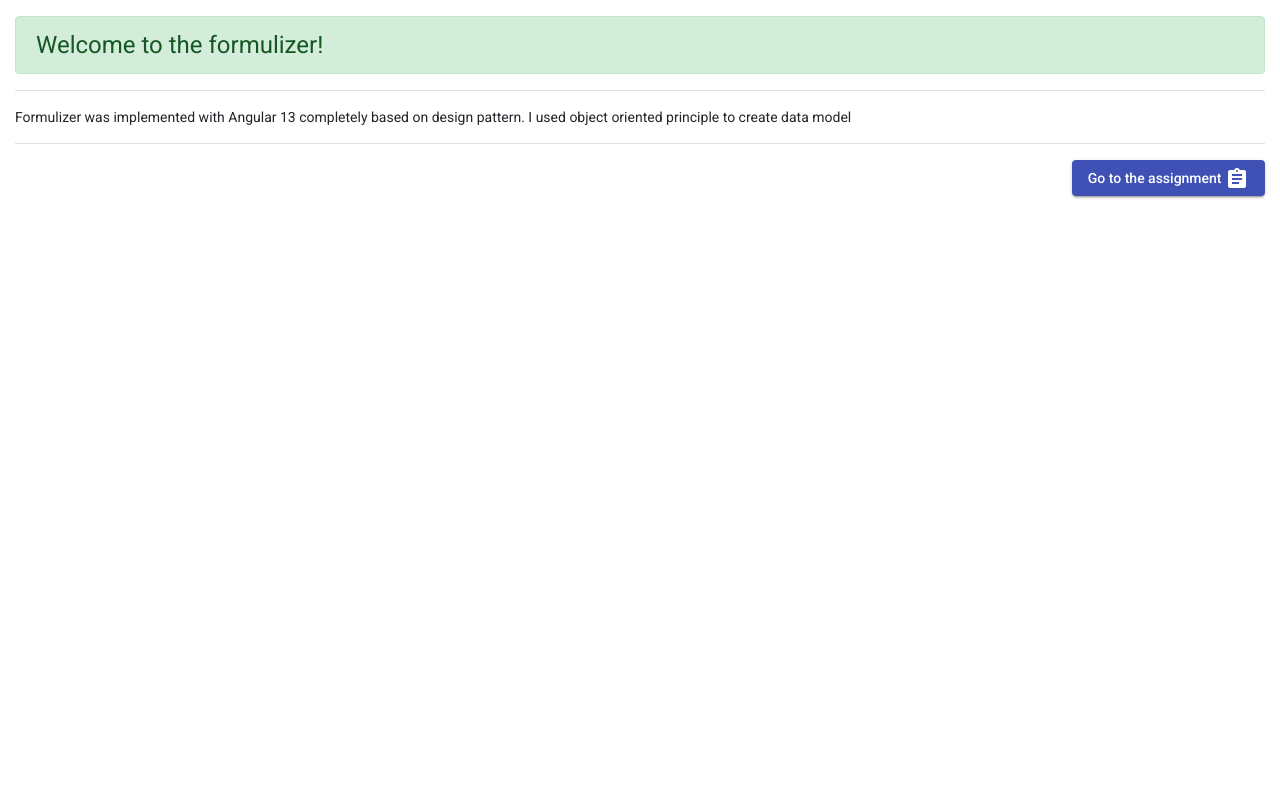
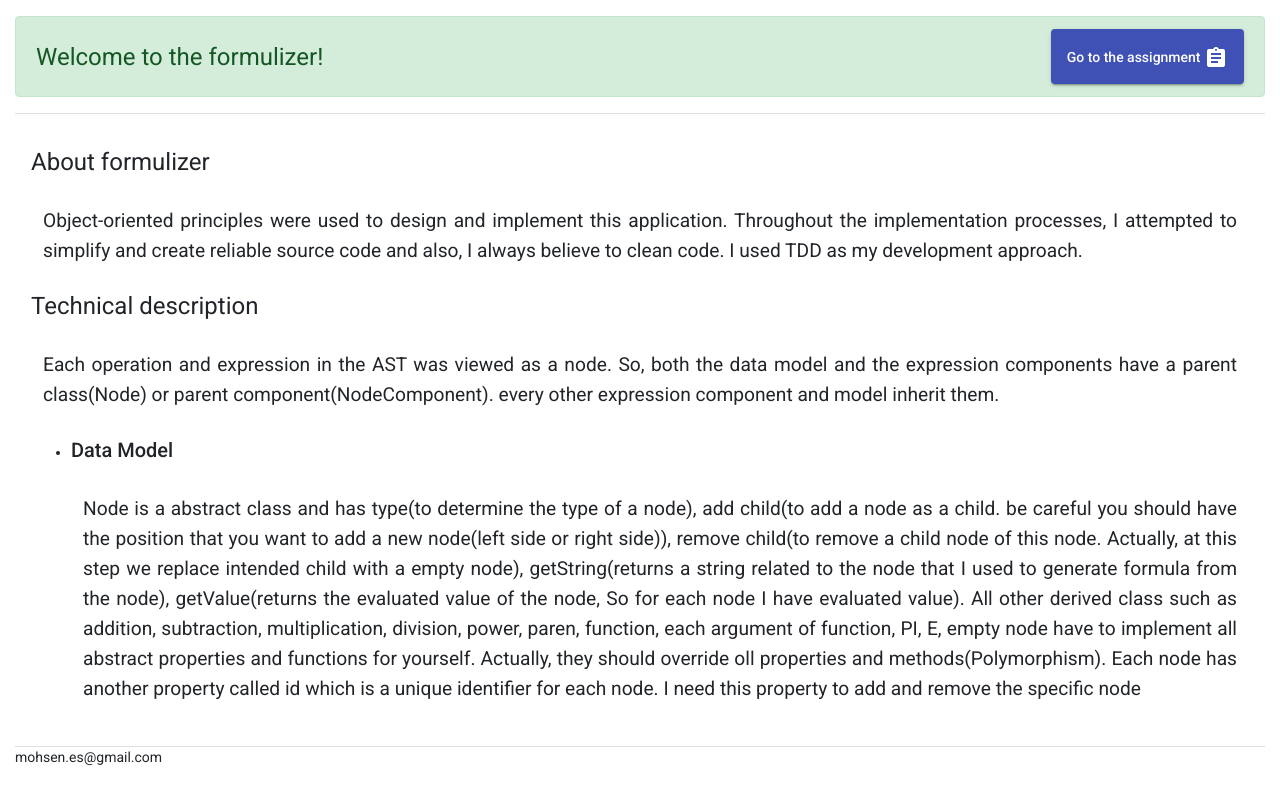
Before and after one commit to Mohsen-Esmaeili/01-formulas, an Angular app: page / in a window 1280 px wide. Shown: the top 804 px of the page. Built offline with nearby package versions, Linux system fonts and the light colour scheme.

Commit message:
documentation

```diff
--- a/src/app/components/home/home.component.html
+++ b/src/app/components/home/home.component.html
@@ -1,12 +1,82 @@
-<div class="alert alert-success">
+<div class="alert alert-success d-flex flex-row justify-content-between align-items-center">
   <h1 class="mb-0">Welcome to the formulizer!</h1>
+  <button mat-raised-button color="primary" class="float-right assignment-button" (click)="onLoadAssignment()">Go to
+    the assignment
+    <mat-icon>assignment</mat-icon>
+  </button>
 </div>
 <mat-divider></mat-divider>
-<article class="my-3">
-  <p>Formulizer was implemented with Angular 13 completely based on design pattern. I used object oriented principle to
-    create data model</p>
+<article class="my-3 p-3 description-content-container">
+  <h1>About formulizer</h1>
+  <p class="description-content">
+    Object-oriented principles were used to design and implement this application. Throughout the implementation
+    processes, I attempted to simplify and create reliable source code and also, I always believe to clean code. I used
+    TDD as my development approach.
+  </p>
+  <h1>Technical description</h1>
+  <p class="description-content">
+    Each operation and expression in the AST was viewed as a node. So, both the data model and the expression components
+    have a parent class(Node) or parent component(NodeComponent). every other expression component and model inherit
+    them.
+  </p>
+  <ul>
+    <li>
+      <h2>Data Model</h2>
+      <p class="description-content">Node is a abstract class and has type(to determine the type of a node), add
+        child(to add a node as a child. be
+        careful you should have the position that you want to add a new node(left side or right side)), remove child(to
+        remove a child node of this node. Actually, at this step we replace intended child with a empty node),
+        getString(returns a string related to the node that I used to generate formula from the node), getValue(returns
+        the evaluated value of the node, So for each node I have evaluated value). All
+        other derived class
+        such as addition, subtraction, multiplication, division, power, paren, function, each argument of function, PI,
+        E, empty node have to implement all abstract properties and functions for yourself. Actually, they should
+        override oll properties and methods(Polymorphism). Each node has another property called id which is a unique
+        identifier for each node. I need this property to add and remove the specific node
+      </p>
+    </li>
+    <li>
+      <h2>Services</h2>
+      <p class="description-content">
+        There is NodeManagerService to load AST from the formula with the parser and then convert it into the data
+        model.
+        Another service that you can see on the project solution is ExpressionService. This service is responsible for
+        loading implemented expression
+        which you can use it in the visualization section and also add new child functionality was implemented in this
+        service
+      </p>
+    </li>
+    <li>
+      <h2>Directive</h2>
+      <p class="description-content">
+        In frontend development I don't like if and else directive. So, I decided to use dynamic component and I added a
+        directive to detect the container that I want to load component's there. I know there is several way to detect
+        the section but I prefer to use directive for this purpose.
+      </p>
+    </li>
+    <li>
+      <h2>Constants</h2>
+      <p class="description-content">
+        I have node types as a constants to check types in all over the project. I like this way because if you want to
+        change a type you just need to change the constants. don't need to search all project. Also, in this way, if you
+        have any typo you cant see it on compile time
+      </p>
+    </li>
+  </ul>
+  <h1>General description</h1>
+  <p class="description-content">
+    The purpose of the application is to visualize the formula. AST, formula and
+    visualization can all be converted
+    into each other. I mean, Changing the input allows you to see the visualization and AST as results. The
+    visualization section also allows you to change the formula. By adding another node(each operation or value is a
+    node) to a specific part of the formula and then see the result on the AST and formula. An expression can be added
+    or removed within a parenthesis. Whenever you remove an expression, the application creates an Empty node and then
+    you can replace it with a new expression. When you add a new expression to another expression, for some
+    operations(Addition, Subtraction, Division, Multiplication, Power), you have two sections. Each power operation has
+    another expression and power. Other operations have left side and right side in expression. There for, you should
+    choose a position for the new operation. In addition, if you wish to add a variable, you will have to name it, and
+    if you wish to add a static value, you will have to specify which value you want to use in the formula.
+  </p>
 </article>
 <mat-divider></mat-divider>
-<button mat-raised-button color="primary" class="mt-3 float-right" (click)="onLoadAssignment()">Go to the assignment
-  <mat-icon>assignment</mat-icon>
-</button>
+<footer>mohsen.es@gmail.com</footer>
--- a/src/app/components/home/home.component.scss
+++ b/src/app/components/home/home.component.scss
@@ -0,0 +1,15 @@
+.description-content-container {
+  overflow-y: auto;
+  max-height: calc(100vh - 200px);
+
+  .description-content {
+    padding: 12px;
+    line-height: 30px;
+    font-size: 1.2rem;
+    text-align: justify;
+  }
+}
+
+.assignment-button {
+  height: 55px;
+}
--- a/src/app/components/home/home.component.ts
+++ b/src/app/components/home/home.component.ts
@@ -2,7 +2,8 @@ import { Component } from '@angular/core';
 import { Router } from '@angular/router';
 @Component({
   selector: 'app-home',
-  templateUrl: './home.component.html'
+  templateUrl: './home.component.html',
+  styleUrls: ['./home.component.scss']
 })
 export class HomeComponent
 {
```
